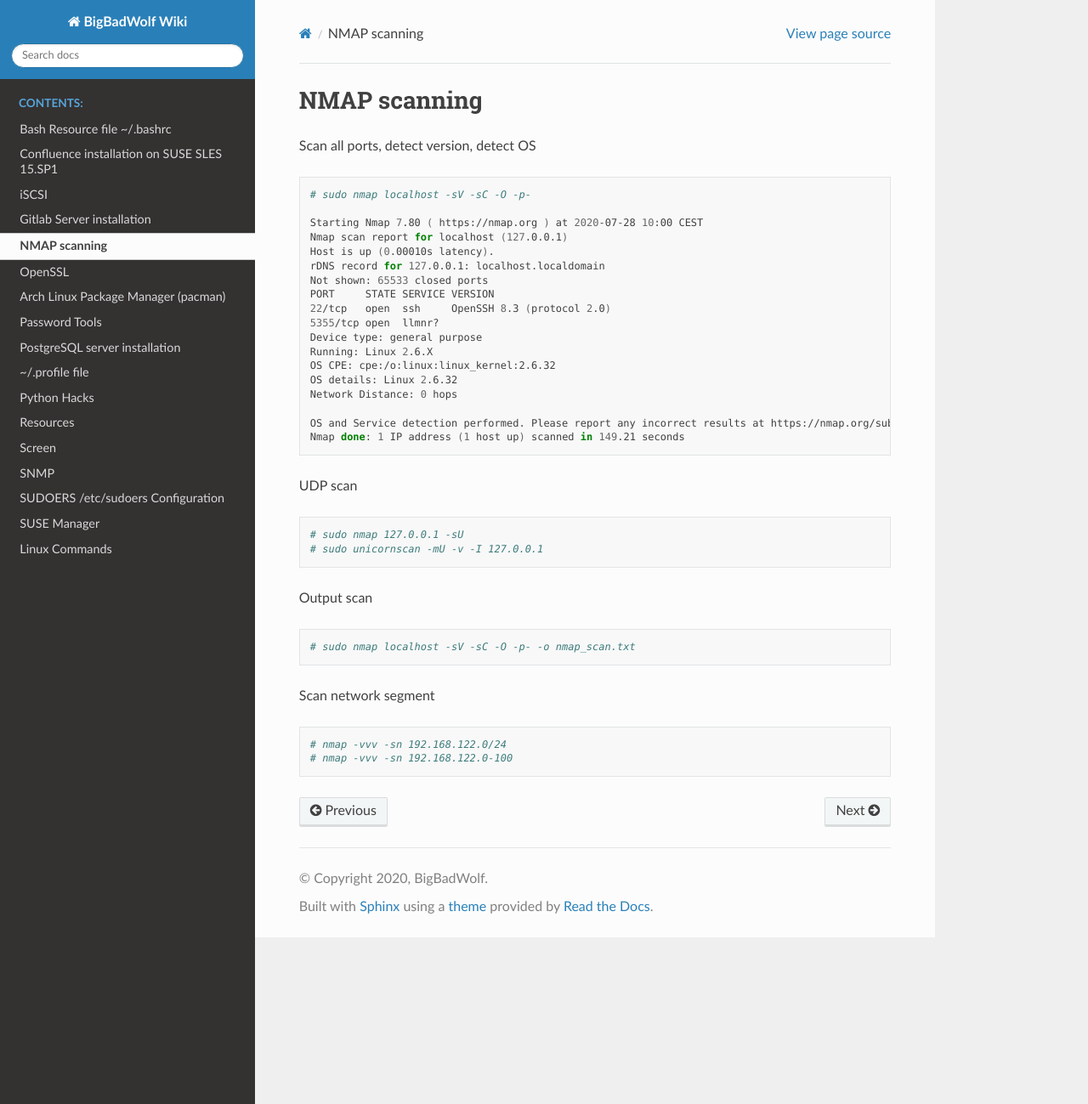
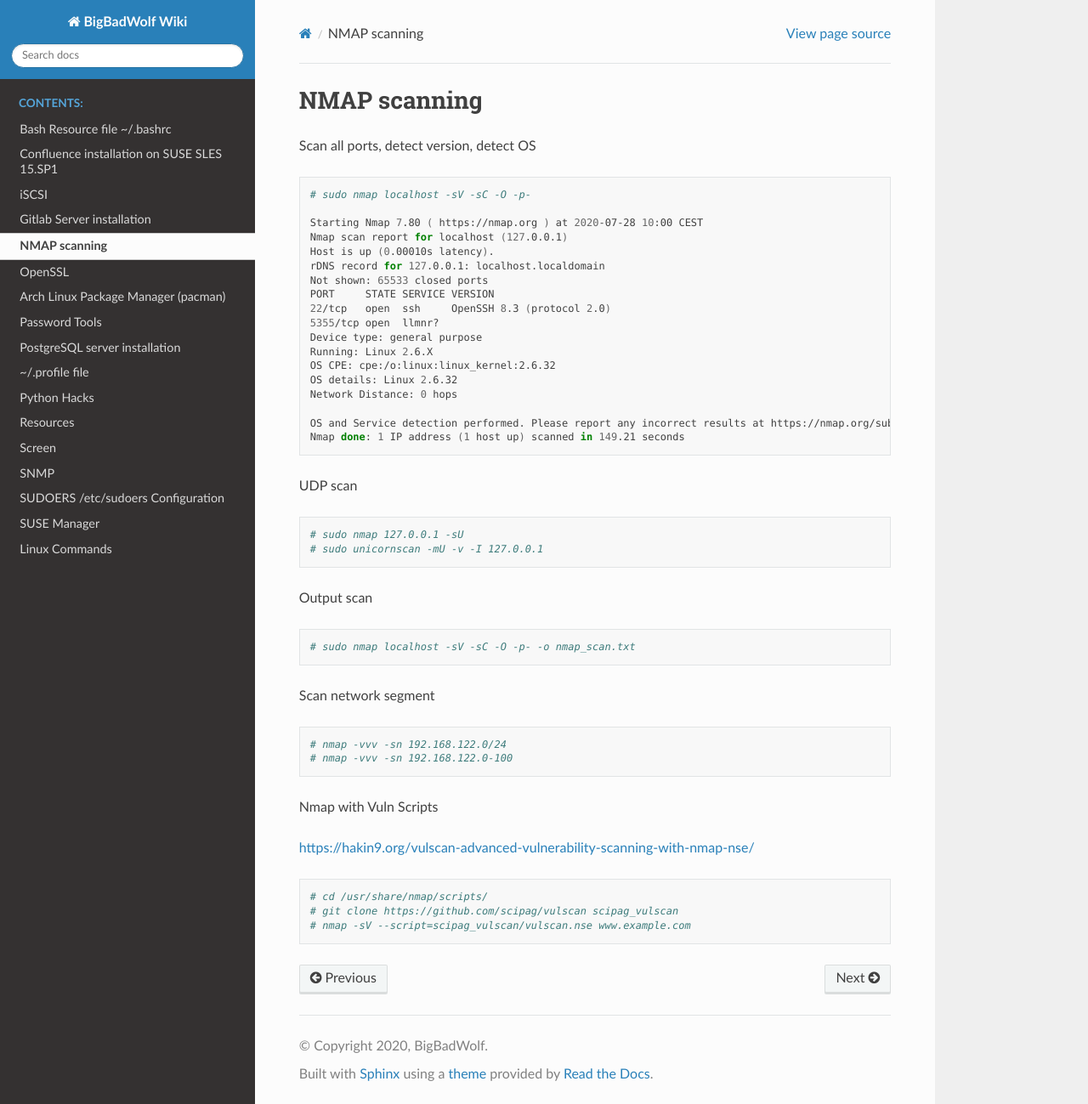
Before and after one commit to p3ll1n0r3/readthedocs, a Sphinx documentation site: the page built from docs/nmap.rst, in a window 1280 px wide and 1299 px high. Shown: the whole window at 85% size. Built offline with Sphinx 7.4.7 and the Read the Docs theme 2.0.0, drawn with Linux system fonts in a browser that asks for light colours.

Commit message:
Update nmap.rst

```diff
--- a/docs/nmap.rst
+++ b/docs/nmap.rst
@@ -46,3 +46,14 @@ Scan network segment
 
   # nmap -vvv -sn 192.168.122.0/24
   # nmap -vvv -sn 192.168.122.0-100
+
+
+Nmap with Vuln Scripts
+
+https://hakin9.org/vulscan-advanced-vulnerability-scanning-with-nmap-nse/
+
+.. code-block:: shell
+
+  # cd /usr/share/nmap/scripts/
+  # git clone https://github.com/scipag/vulscan scipag_vulscan
+  # nmap -sV --script=scipag_vulscan/vulscan.nse www.example.com
```
